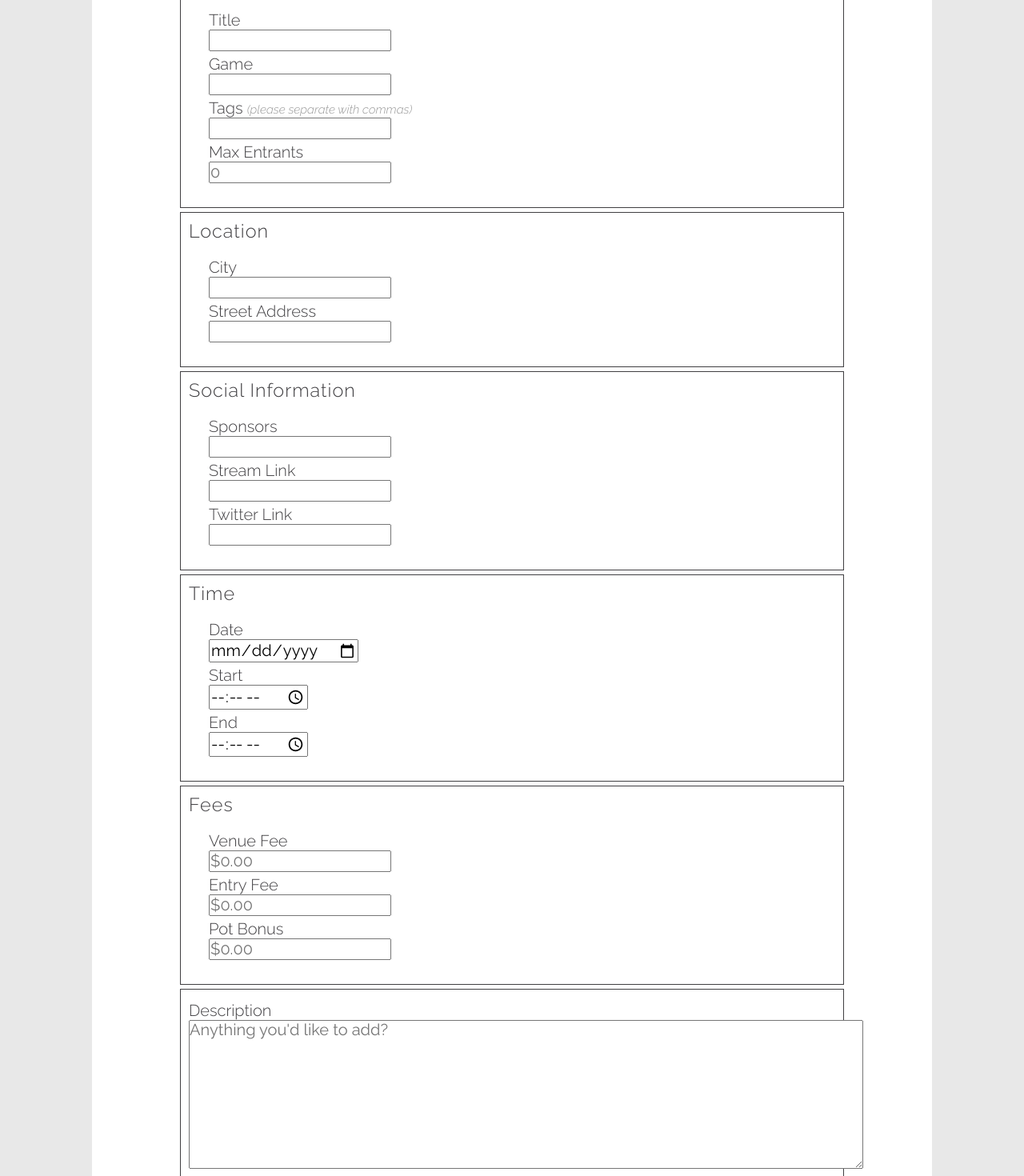
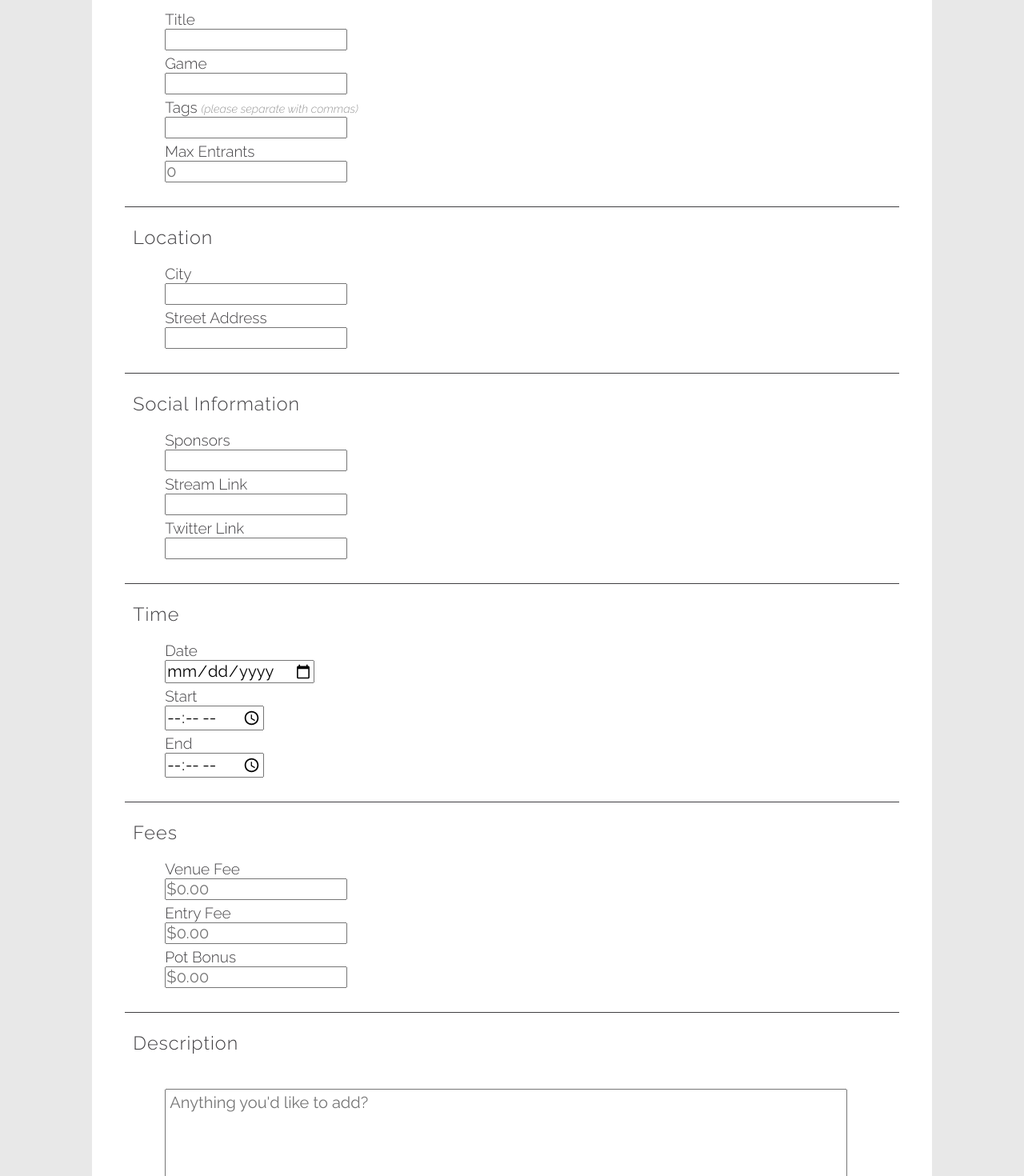
Before and after one commit to zgreathouse/TournamentLocator, a React (Create React App) app in the folder frontend/: page /tournaments/new in a window 1280 px wide. Shown: the part 240-1710 px from the top of the page at 80% size. Built offline with nearby package versions, Linux system fonts and the light colour scheme; no server answers.

Commit message:
major styling changes to form, extract the description section of the tournament form to its own component

```diff
--- a/frontend/src/components/formComponents/EditTournamentForm.js
+++ b/frontend/src/components/formComponents/EditTournamentForm.js
@@ -3,7 +3,7 @@ import React, { Component } from 'react';
 import { Field, reduxForm } from 'redux-form';
 import { connect } from 'react-redux'
 import { FIELDS,
-  PRIMARY_FIELDS,
+  GENERAL_FIELDS,
   LOCATION_FIELDS,
   SOCIAL_FIELDS,
   TIME_FIELDS,
@@ -15,12 +15,12 @@ import { FIELDS,
 import { editTournament } from '../../actions/tournamentActions';
 
 //components
-import PrimaryDetails from './tournamentForm/primaryDetails';
+import GeneralDetails from './tournamentForm/generalDetails';
 import Location from './tournamentForm/location';
 import Social from './tournamentForm/social';
 import Time from './tournamentForm/time';
 import Fees from './tournamentForm/fees';
-import TextareaInput from './formFields/textareaInput';
+import Description from './tournamentForm/description';
 import SubmitButton from './formButtons/submitButton';
 
 
@@ -47,14 +47,12 @@ class EditTournamentForm extends Component {
           className="tournament-form"
           onSubmit={handleSubmit(this.onSubmit.bind(this))}
         >
-          <PrimaryDetails />
+          <GeneralDetails />
           <Location />
           <Social />
           <Time />
           <Fees />
-          <section>
-            <Field key='description' component={TextareaInput} type='input' label='Description' name='description' />
-          </section>
+          <Description />
           <div className="form-buttons">
             <SubmitButton />
             <button className="cancel-button" onClick={this.onCancel.bind(this)}>Cancel</button>
--- a/frontend/src/components/formComponents/formFields/textareaInput.js
+++ b/frontend/src/components/formComponents/formFields/textareaInput.js
@@ -3,10 +3,11 @@ import React from 'react';
 const TextareaInput = (field) => {
   return (
     <div className="input-container">
-      <label>{field.label}</label>
+      {field.label ? <label>{field.label}</label>: <div></div>}
       <br/>
       <textarea
         placeholder="Anything you'd like to add?"
+        style={{"padding": "5px"}}
         rows="8"
         cols="80"
         {...field.input}
--- a/frontend/src/components/formComponents/tournamentForm.js
+++ b/frontend/src/components/formComponents/tournamentForm.js
@@ -4,7 +4,7 @@ import { Field, reduxForm } from 'redux-form';
 import { connect } from 'react-redux'
 import {
   FIELDS,
-  PRIMARY_FIELDS,
+  GENERAL_FIELDS,
   LOCATION_FIELDS,
   SOCIAL_FIELDS,
   TIME_FIELDS,
@@ -16,12 +16,12 @@ import {
 import { createTournament } from '../../actions/tournamentActions';
 
 //components
-import PrimaryDetails from './tournamentForm/primaryDetails';
+import GeneralDetails from './tournamentForm/generalDetails';
 import Location from './tournamentForm/location';
 import Social from './tournamentForm/social';
 import Time from './tournamentForm/time';
 import Fees from './tournamentForm/fees';
-import TextareaInput from './formFields/textareaInput';
+import Description from './tournamentForm/description';
 import SubmitButton from './formButtons/submitButton';
 
 class TournamentForm extends Component {
@@ -47,17 +47,17 @@ class TournamentForm extends Component {
           className="tournament-form"
           onSubmit={handleSubmit(this.onSubmit.bind(this))}
         >
-          <PrimaryDetails />
+          <GeneralDetails />
           <Location />
           <Social />
           <Time />
           <Fees />
-          <section>
-            <Field key='description' component={TextareaInput} type='input' label='Description' name='description' />
-          </section>
+          <Description />
           <div className="form-buttons">
             <SubmitButton />
-            <button className="cancel-button" onClick={this.onCancel.bind(this)}>Cancel</button>
+            <button className="cancel-button"
+              onClick={this.onCancel.bind(this)}
+            >Cancel</button>
           </div>
         </form>
       </div>
--- /dev/null
+++ b/frontend/src/components/formComponents/tournamentForm/description.js
@@ -0,0 +1,25 @@
+import React from 'react';
+import { Field } from 'redux-form';
+import uuidv4 from 'uuid/v4';
+
+//components
+import TextareaInput from '../formFields/textareaInput';
+
+const GeneralDetails = () => {
+  return (
+    <section style={{"border": "none"}}>
+      <h3>Description</h3>
+      <div className="fields-group">
+        <Field
+          key='description'
+          component={TextareaInput}
+          type='input'
+          label=''
+          name='description'
+        />
+      </div>
+    </section>
+  )
+}
+
+export default GeneralDetails;
--- a/frontend/src/components/formComponents/tournamentForm/primaryDetails.js
+++ b/frontend/src/components/formComponents/tournamentForm/generalDetails.js
@@ -1,19 +1,19 @@
 import React from 'react';
 import { Field } from 'redux-form';
 import uuidv4 from 'uuid/v4';
-import { PRIMARY_FIELDS } from '../../../util/tournamentFormFields';
+import { GENERAL_FIELDS } from '../../../util/tournamentFormFields';
 
 //components
 import TextInput from '../formFields/textInput';
 import ListInput from '../formFields/listInput';
 import NumberInput from '../formFields/numberInput';
 
-const PrimaryDetails = () => {
-  const { title, game, maxEntrants, tags } = PRIMARY_FIELDS;
+const GeneralDetails = () => {
+  const { title, game, maxEntrants, tags } = GENERAL_FIELDS;
 
   return (
     <section>
-      <h3>Primary Details</h3>
+      <h3>General Details</h3>
       <div className="fields-group">
         <Field key={uuidv4()}
           component={TextInput}
@@ -44,4 +44,4 @@ const PrimaryDetails = () => {
   )
 }
 
-export default PrimaryDetails;
+export default GeneralDetails;
--- a/frontend/src/css/style.css
+++ b/frontend/src/css/style.css
@@ -41,9 +41,9 @@ html {
 }
 
 section {
-  margin: 5px;
+  margin: 15px;
   padding: 10px;
-  border: 1px solid #403f42;
+  border-bottom: 1px solid #403f42;
 }
 
 a { text-decoration: none; }
@@ -469,13 +469,14 @@ header {
 .input-container label {
   margin-right: 10px;
   text-align: right;
+  font-size: 95%;
   color: #403f42;
 }
 
 .input-container input:focus { outline: 0; }
 
 .tournament-form-container {
-  width: 80%;
+  width: 95%;
   margin: 0 auto;
 }
 
@@ -486,9 +487,7 @@ header {
 
 .tournament-form div { margin: 5px 0; }
 
-.fields-group {
-  padding: 10px 25px;
-}
+.fields-group { padding: 10px 40px; }
 
 .form-buttons {
   display: flex;
--- a/frontend/src/util/tournamentFormFields.js
+++ b/frontend/src/util/tournamentFormFields.js
@@ -1,4 +1,4 @@
-export const PRIMARY_FIELDS = {
+export const GENERAL_FIELDS = {
   title: {
     label: 'Title',
     name: 'title',
@@ -101,7 +101,7 @@ export const FEES_FIELDS = {
   }
 }
 
-export const FIELDS = Object.assign({}, PRIMARY_FIELDS, LOCATION_FIELDS, SOCIAL_FIELDS, TIME_FIELDS, FEES_FIELDS)
+export const FIELDS = Object.assign({}, GENERAL_FIELDS, LOCATION_FIELDS, SOCIAL_FIELDS, TIME_FIELDS, FEES_FIELDS)
 
 export const unrequiredFields = [
   'tags',
```
